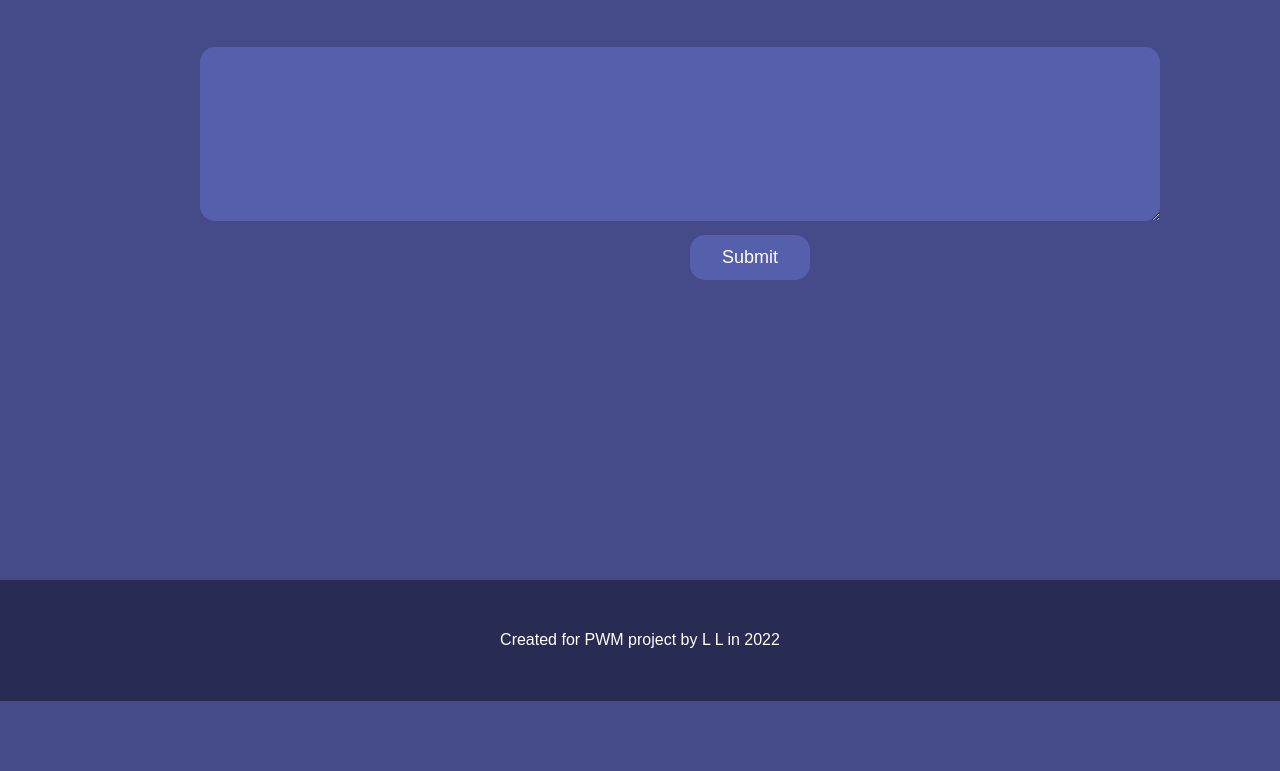
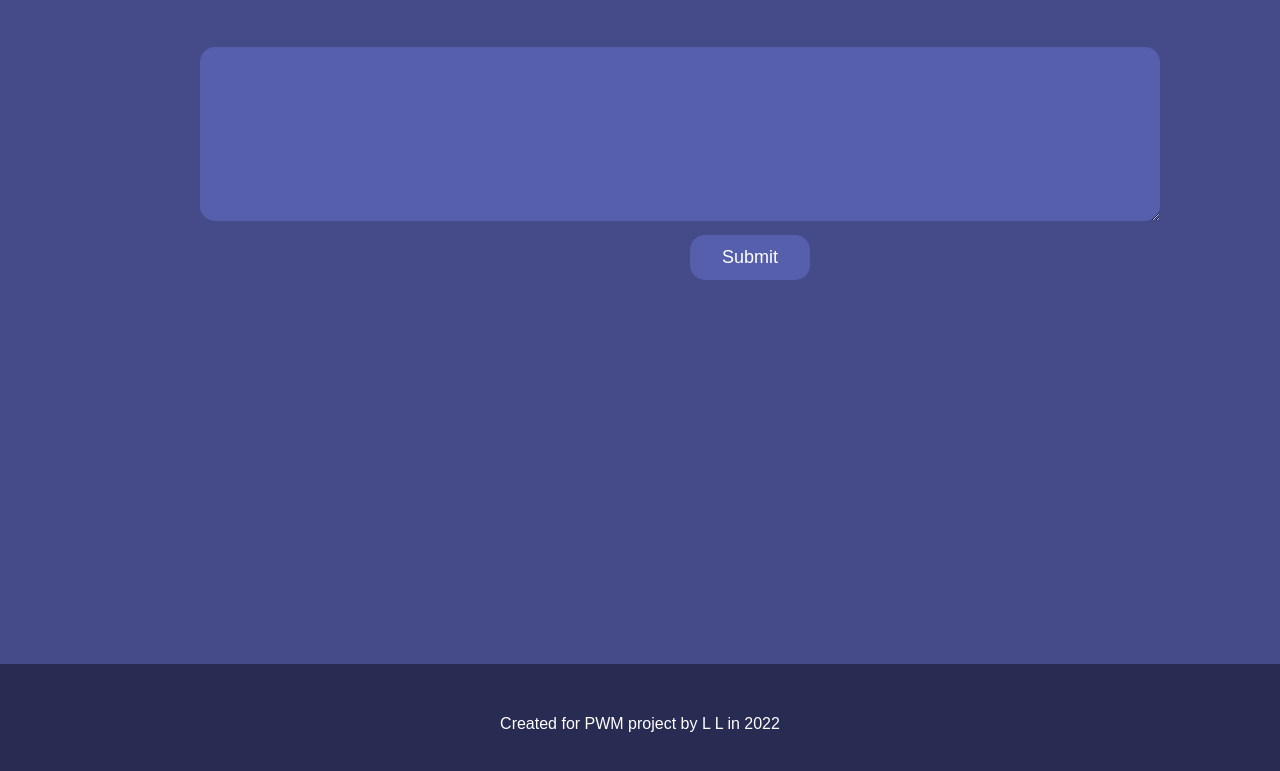
Before and after one commit to parad0xica/sentiment2022, a website: page public/index.html in a window 1280 px wide. Shown: the part 385-1156 px from the top of the page. Before the commit the page ends 1086 px from the top, so only its background shows below. Drawn offline with Linux system fonts and the light colour scheme.

Commit message:
Update bottom.css

```diff
--- a/public/css/bottom.css
+++ b/public/css/bottom.css
@@ -1,7 +1,8 @@
 .bottom {
     padding: 30px 20px;
     background-color: #282B52;
-    margin-top: 300px;
+    margin-top: 30%;
+    margin-bottom: 0%;
     text-align: center;
 }
 .bottom h4 {
```
